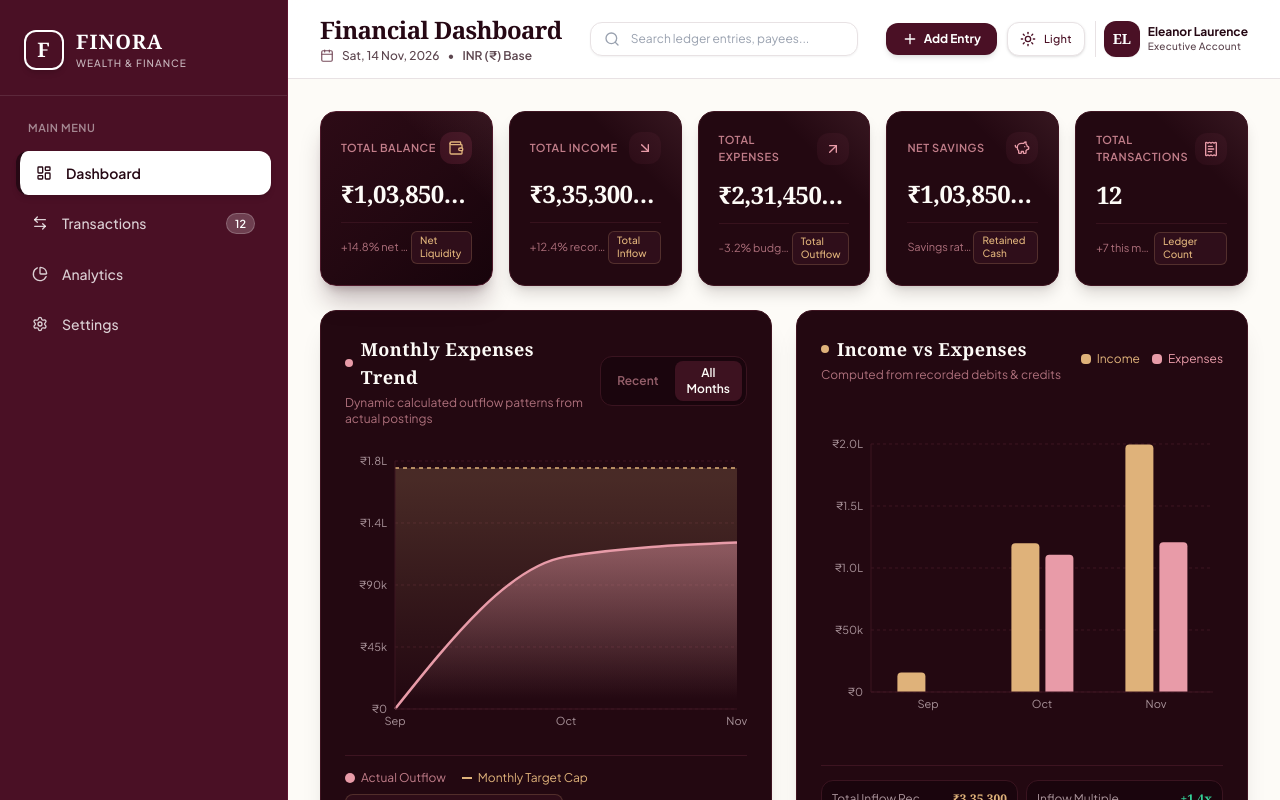
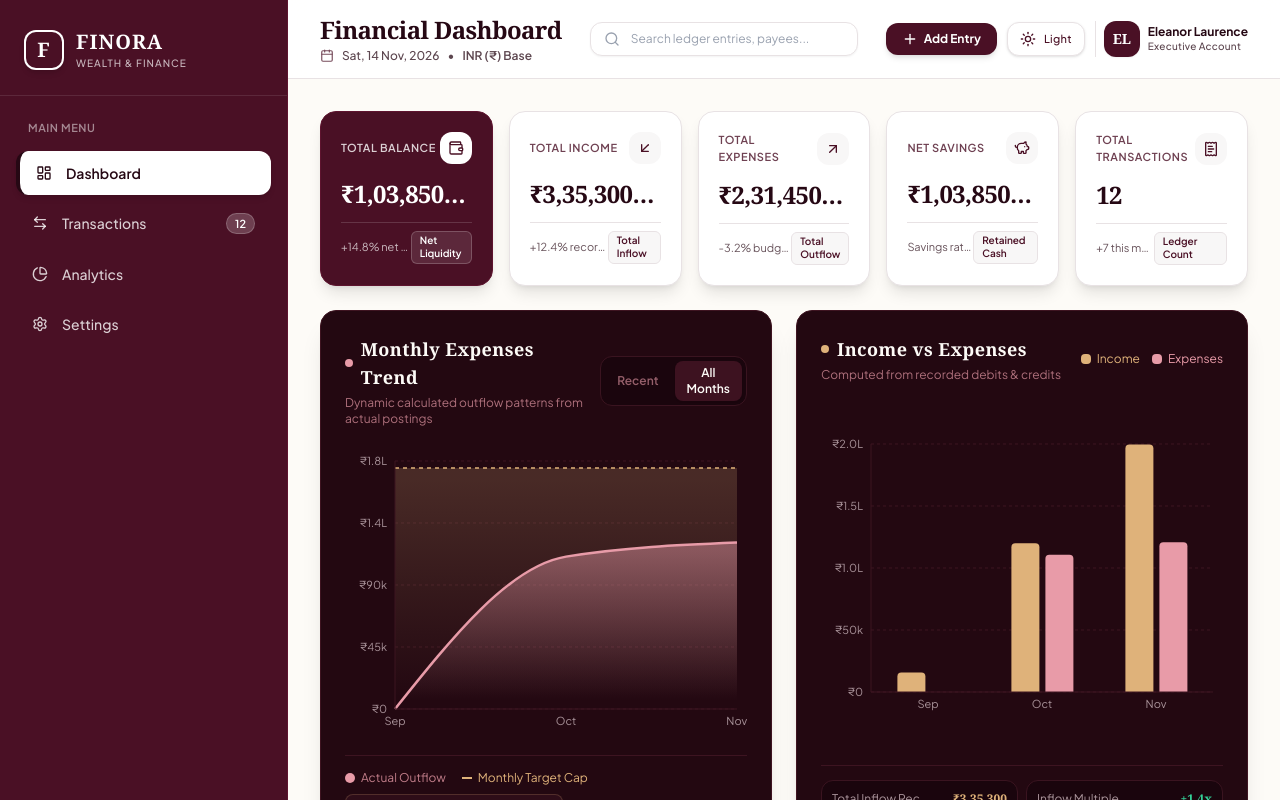
Before and after one commit to vermaanv01-boop/FINORA-Personal-Finance-Tracker., a React (Vite) app: page /dashboard in a window 1280 px wide. Shown: the top 800 px of the page. Built offline with nearby package versions, Linux system fonts and the light colour scheme; a web font is replaced by a local one.

Commit message:
changing ui

```diff
--- a/src/components/KpiCards.jsx
+++ b/src/components/KpiCards.jsx
@@ -2,63 +2,57 @@ import React from 'react';
 import {
   Wallet,
   ArrowUpRight,
-  ArrowDownRight,
+  ArrowDownLeft,
   PiggyBank,
   ReceiptText
 } from 'lucide-react';
 import { formatCurrency } from '../utils/currency';
+import { useTheme } from '../context/ThemeContext';
 
 export default function KpiCards({ kpis, currency = 'INR' }) {
+  const { isDark } = useTheme();
+
   const cards = [
     {
       id: 'balance',
       title: 'Total Balance',
       value: formatCurrency(kpis.totalBalance, currency),
       subtitle: `${kpis.balanceChange} net change`,
-      isPositive: true,
       icon: Wallet,
       badgeText: 'Net Liquidity',
-      variant: 'primary'
+      isPrimary: true
     },
     {
       id: 'income',
       title: 'Total Income',
       value: formatCurrency(kpis.totalIncome, currency),
       subtitle: `${kpis.incomeChange} recorded inflow`,
-      isPositive: true,
-      icon: ArrowDownRight,
-      badgeText: 'Total Inflow',
-      variant: 'maroon'
+      icon: ArrowDownLeft,
+      badgeText: 'Total Inflow'
     },
     {
       id: 'expenses',
       title: 'Total Expenses',
       value: formatCurrency(kpis.totalExpenses, currency),
       subtitle: `${kpis.expensesChange} budget discipline`,
-      isPositive: false,
       icon: ArrowUpRight,
-      badgeText: 'Total Outflow',
-      variant: 'maroon'
+      badgeText: 'Total Outflow'
     },
     {
       id: 'savings',
       title: 'Net Savings',
       value: formatCurrency(kpis.netSavings, currency),
       subtitle: `Savings rate ${kpis.savingsRate}`,
-      isPositive: true,
       icon: PiggyBank,
-      badgeText: 'Retained Cash',
-      variant: 'maroon'
+      badgeText: 'Retained Cash'
     },
     {
       id: 'transactions',
       title: 'Total Transactions',
       value: kpis.totalTransactions,
       subtitle: kpis.transactionsChange,
-      isPositive: true,
       icon: ReceiptText,
-      badgeText: 'Ledger Count',
-      variant: 'maroon'
+      badgeText: 'Ledger Count'
     }
   ];
 
@@ -66,45 +60,58 @@ export default function KpiCards({ kpis, currency = 'INR' }) {
     <section className="grid grid-cols-1 sm:grid-cols-2 lg:grid-cols-5 gap-4">
       {cards.map((card) => {
         const Icon = card.icon;
-        const isPrimary = card.variant === 'primary';
 
         return (
           <div
             key={card.id}
             className={`
-              relative rounded-2xl p-5 transition-all duration-300 hover:-translate-y-1 group overflow-hidden
-              ${isPrimary
-                ? 'bg-gradient-to-br from-[#2D0B16] via-[#230811] to-[#17040B] text-white shadow-xl shadow-[#2D0B16]/25 border border-[#4F192B]'
-                : 'bg-[#230811] text-[#FDFBF7] shadow-lg shadow-[#15040a]/15 border border-[#3E1421] hover:border-[#6B2238]'
+              relative rounded-2xl p-5 transition-all duration-300 hover:-translate-y-1 group overflow-hidden border shadow-lg
+              ${card.isPrimary
+                ? isDark
+                  ? 'bg-[#360B1C] text-[#FFFFFF] border-[#52152C]'
+                  : 'bg-[#4A1025] text-[#FFFFFF] border-[#5E142F]'
+                : isDark
+                  ? 'bg-[#260814] text-[#FFFFFF] border-[#360B1C] hover:border-[#52152C]'
+                  : 'bg-[#FFFFFF] text-[#260814] border-[#E8E2E4] hover:border-[#4A1025]'
               }
             `}
           >
-            {/* Subtle glow effect */}
-            <div className="absolute top-0 right-0 w-24 h-24 bg-gradient-to-bl from-[#E89BA8]/10 via-transparent to-transparent rounded-bl-full pointer-events-none" />
-
             <div className="flex items-center justify-between mb-3.5">
-              <span className="text-[11px] font-semibold tracking-wider uppercase text-[#E89BA8]/80">
+              <span className={`text-[11px] font-semibold tracking-wider uppercase ${card.isPrimary ? 'text-[#FFFFFF]/80' : isDark ? 'text-[#FFFFFF]/70' : 'text-[#4A1025]/80'}`}>
                 {card.title}
               </span>
               <div className={`
                 p-2 rounded-xl transition-transform duration-300 group-hover:scale-110
-                ${isPrimary ? 'bg-[#3D1220] text-[#DFB27A]' : 'bg-[#2E0D18] text-[#E89BA8]'}
+                ${card.isPrimary
+                  ? 'bg-[#FFFFFF] text-[#4A1025]'
+                  : isDark
+                    ? 'bg-[#360B1C] text-[#FFFFFF]'
+                    : 'bg-[#F8F7F7] text-[#4A1025]'
+                }
               `}>
                 <Icon className="w-4 h-4" />
               </div>
             </div>
 
             <div className="mb-3">
-              <div className="text-2xl font-serif font-bold tracking-tight text-[#FDFBF7] truncate">
+              <div className="text-2xl font-serif font-bold tracking-tight truncate">
                 {card.value}
               </div>
             </div>
 
-            <div className="flex items-center justify-between pt-2 border-t border-[#3D1421]/80 text-xs">
-              <span className="text-[11px] text-[#E89BA8]/70 truncate max-w-[130px]">
+            <div className={`flex items-center justify-between pt-2 border-t text-xs ${card.isPrimary ? 'border-[#FFFFFF]/15' : isDark ? 'border-[#360B1C]' : 'border-[#E8E2E4]'}`}>
+              <span className={`text-[11px] truncate max-w-[130px] ${card.isPrimary ? 'text-[#FFFFFF]/70' : isDark ? 'text-[#FFFFFF]/60' : 'text-[#260814]/70'}`}>
                 {card.subtitle}
               </span>
-              <span className="text-[10px] font-medium px-2 py-0.5 rounded-md bg-[#2F0E1A] text-[#DFB27A] border border-[#DFB27A]/20">
+              <span className={`
+                text-[10px] font-semibold px-2 py-0.5 rounded-md border
+                ${card.isPrimary
+                  ? 'bg-[#FFFFFF]/10 text-[#FFFFFF] border-[#FFFFFF]/20'
+                  : isDark
+                    ? 'bg-[#360B1C] text-[#FFFFFF] border-[#52152C]'
+                    : 'bg-[#F8F7F7] text-[#4A1025] border-[#E8E2E4]'
+                }
+              `}>
                 {card.badgeText}
               </span>
             </div>
```
